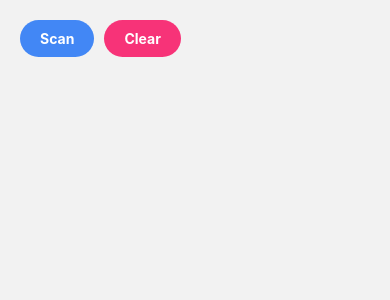
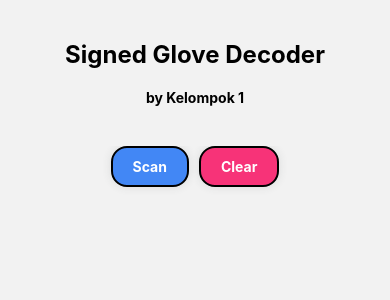
Before and after one commit to jovanfrandika/midas, a React Native app: screen / in a window 390 px wide. Shown: the top 300 px of the page. Built offline with nearby package versions, Linux system fonts and the light colour scheme; what react-native-ble-plx would draw is missing.

Commit message:
style(home): restyle home screen

```diff
--- a/src/components/Button/styles.ts
+++ b/src/components/Button/styles.ts
@@ -7,7 +7,14 @@ export default StyleSheet.create({
     justifyContent: 'center',
     alignItems: 'center',
     backgroundColor: 'salmon',
-    borderRadius: 20,
+    borderRadius: 16,
+    borderWidth: 2,
+
+    marginBottom: 12,
+    shadowColor: 'rgba(60,64,67,0.3)',
+    shadowOpacity: 0.4,
+    shadowRadius: 10,
+    elevation: 4,
   },
   text: {
     fontSize: 14,
--- a/src/components/DeviceCard/index.tsx
+++ b/src/components/DeviceCard/index.tsx
@@ -1,6 +1,6 @@
 import React, { useEffect, useState } from 'react';
 import { useNavigation } from '@react-navigation/native';
-import { Text, TouchableOpacity, View } from 'react-native';
+import { TouchableOpacity, View } from 'react-native';
 import { Device } from 'react-native-ble-plx';
 
 import Typography from '@components/Typography';
--- a/src/screens/Home/index.tsx
+++ b/src/screens/Home/index.tsx
@@ -63,7 +63,7 @@ const Home = () => {
           </Button>
         </View>
         {isLoading && (
-          <View>
+          <View style={styles.loading}>
             <ActivityIndicator color="teal" size={25} />
           </View>
         )}
@@ -74,6 +74,12 @@ const Home = () => {
 
   return (
     <SafeAreaView style={styles.container}>
+      <Typography weight="bold" customStyles={styles.title}>
+        Signed Glove Decoder
+      </Typography>
+      <Typography weight="bold" customStyles={styles.subtitle}>
+        by Kelompok 1
+      </Typography>
       <FlatList
         keyExtractor={(item) => item.id}
         data={scannedDevices}
--- a/src/screens/Home/styles.ts
+++ b/src/screens/Home/styles.ts
@@ -6,6 +6,13 @@ export default StyleSheet.create({
     padding: 20,
     justifyContent: 'space-between',
     alignItems: 'center',
+  },
+  title: {
+    fontSize: 24,
+    marginVertical: 20,
+  },
+  subtitle: {
+    marginBottom: 40,
   },
   content: {
     width: '100%',
@@ -16,6 +23,10 @@ export default StyleSheet.create({
   },
   actions: {
     flexDirection: 'row',
+    justifyContent: 'center',
+    marginBottom: 10,
+  },
+  loading: {
     marginBottom: 10,
   },
   marginRight: {
```
